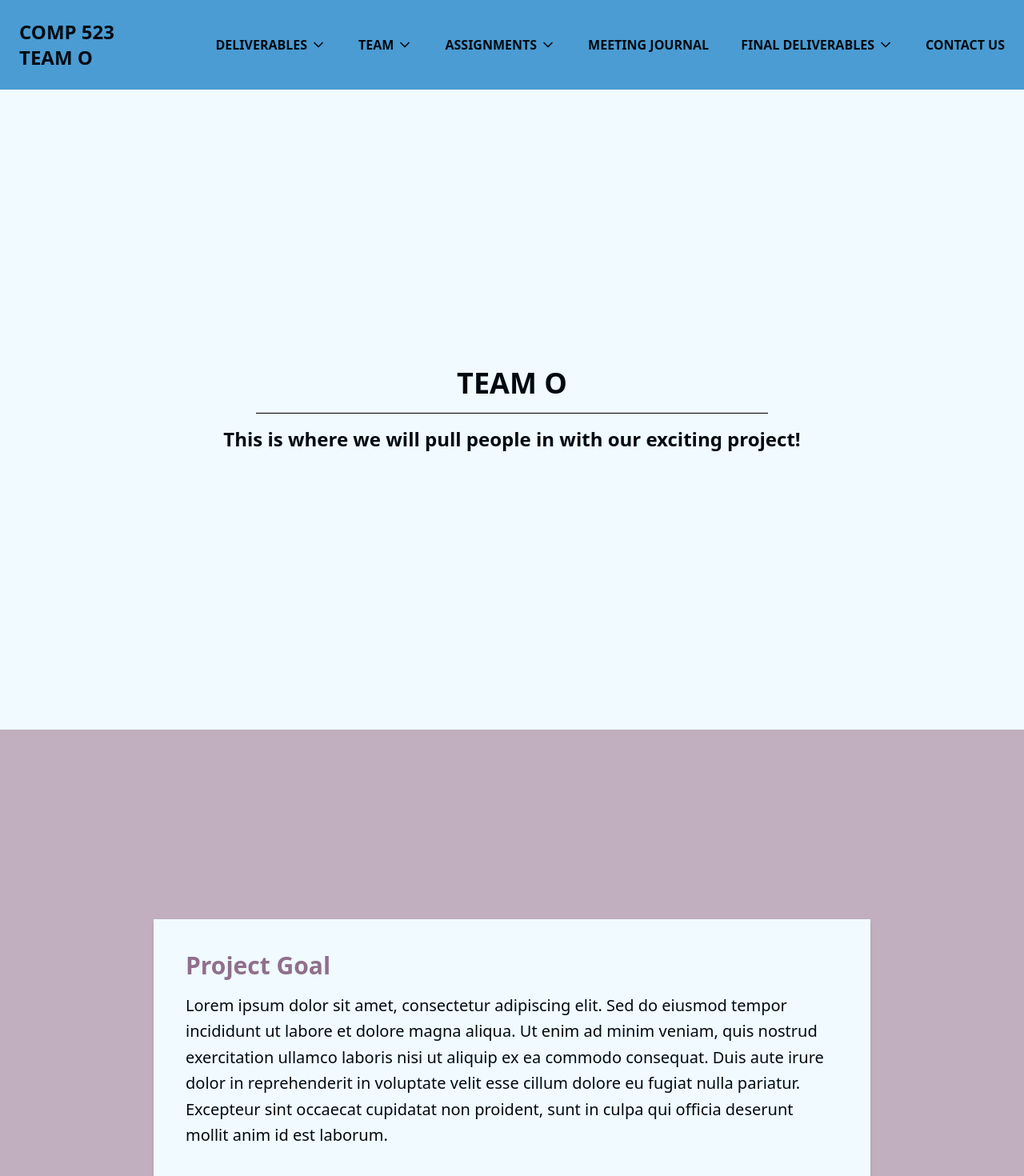
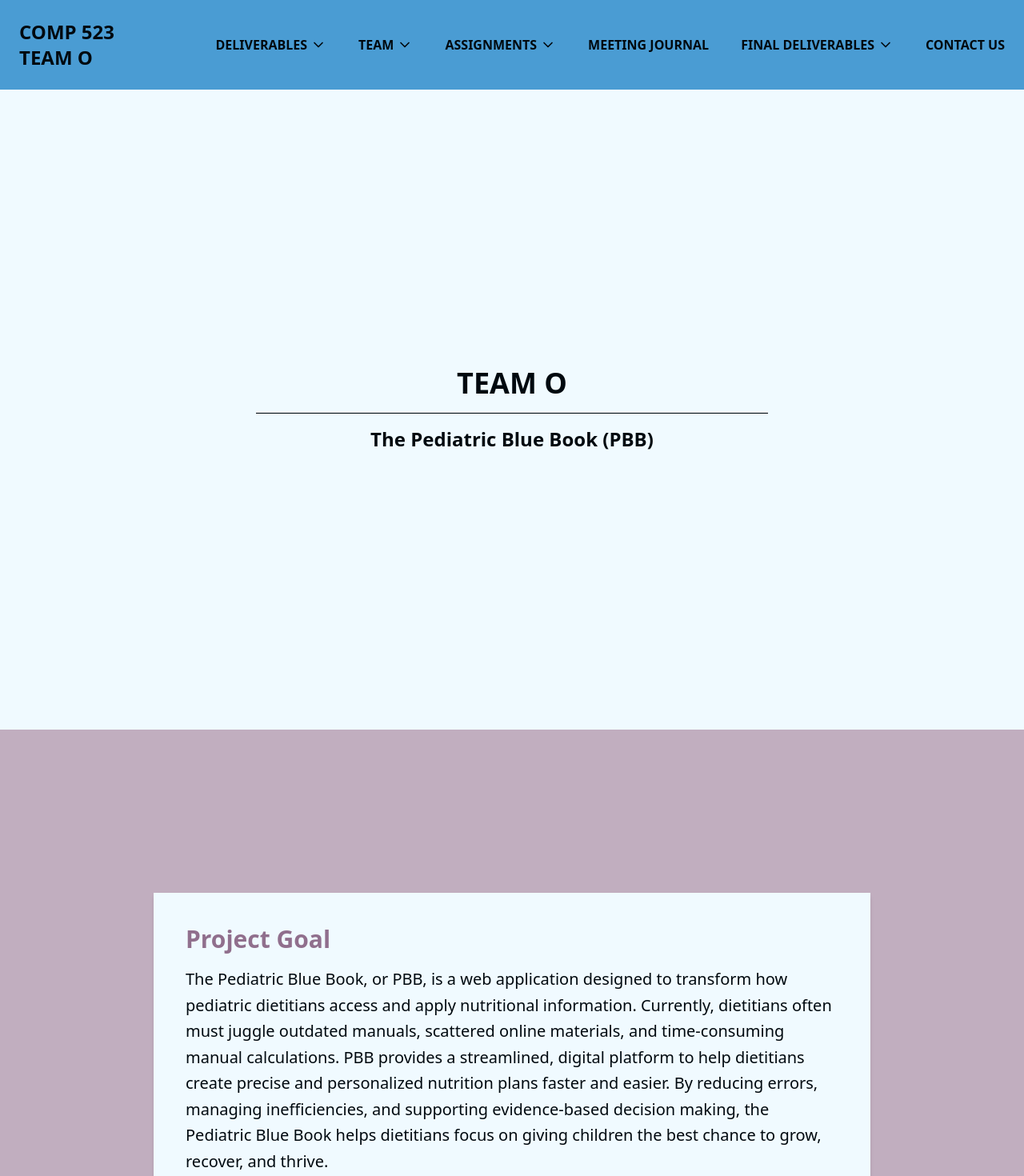
Before and after one commit to ethanbonsall/COMP-523-O, a Next.js app in the folder web/: page / in a window 1280 px wide. Shown: the top 1470 px of the page at 80% size. Built offline with nearby package versions, Linux system fonts and the light colour scheme.

Commit message:
updated project description and added one click email

```diff
--- a/web/components/concept.tsx
+++ b/web/components/concept.tsx
@@ -6,13 +6,9 @@ const Concept = () => {
           Project Goal
         </h1>
         <p className="text-text text-xl leading-relaxed">
-          Lorem ipsum dolor sit amet, consectetur adipiscing elit. Sed do
-          eiusmod tempor incididunt ut labore et dolore magna aliqua. Ut enim ad
-          minim veniam, quis nostrud exercitation ullamco laboris nisi ut
-          aliquip ex ea commodo consequat. Duis aute irure dolor in
-          reprehenderit in voluptate velit esse cillum dolore eu fugiat nulla
-          pariatur. Excepteur sint occaecat cupidatat non proident, sunt in
-          culpa qui officia deserunt mollit anim id est laborum.
+          The Pediatric Blue Book, or PBB, is a web application designed to transform how pediatric dietitians access and apply nutritional information. Currently, dietitians
+          often must juggle outdated manuals, scattered online materials, and time-consuming manual calculations. PBB provides a streamlined, digital platform to help dietitians create precise and personalized nutrition
+          plans faster and easier. By reducing errors, managing inefficiencies, and supporting evidence-based decision making, the Pediatric Blue Book helps dietitians focus on giving children the best chance to grow, recover, and thrive.
         </p>
       </div>
     </div>
--- a/web/components/navbar.tsx
+++ b/web/components/navbar.tsx
@@ -105,7 +105,7 @@ export default function Navbar() {
           </div>
         </div>
 
-        <Link href="/contact" className="hover:text-text-200 font-bold">
+        <Link href="mailto:lcbean@ad.unc.edu;ebonsall@unc.edu;archgoli@ad.unc.edu;apandey@ad.unc.edu" className="hover:text-text-200 font-bold">
           CONTACT US
         </Link>
       </div>
@@ -200,7 +200,7 @@ export default function Navbar() {
               )}
             </div>
 
-            <Link className="font-bold" href="/contact">
+            <Link className="font-bold" href="mailto:lcbean@ad.unc.edu;ebonsall@unc.edu;archgoli@ad.unc.edu;apandey@ad.unc.edu">
               CONTACT US
             </Link>
           </div>
--- a/web/components/quick.tsx
+++ b/web/components/quick.tsx
@@ -4,7 +4,7 @@ const Quick = () => {
       <h1 className="text-4xl font-bold">TEAM O</h1>
       <hr className="bg-text w-3/4 md:w-1/2" style={{ height: "2px" }}></hr>
       <p className="text-2xl font-semibold">
-        This is where we will pull people in with our exciting project!
+        The Pediatric Blue Book (PBB)
       </p>
     </section>
   );
```
